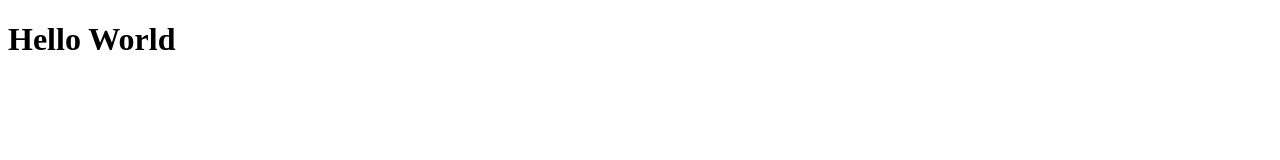
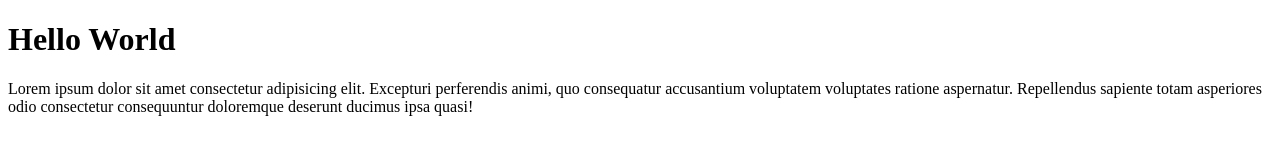
Before and after one commit to HDevopsEngginer/master-git, a plain HTML site: page index.html in a window 1280 px wide. Drawn offline with Linux system fonts and the light colour scheme.

Commit message:
menambahkan paragraph

```diff
--- a/index.html
+++ b/index.html
@@ -7,5 +7,6 @@
 </head>
 <body>
     <h1>Hello World</h1>
+    <p>Lorem ipsum dolor sit amet consectetur adipisicing elit. Excepturi perferendis animi, quo consequatur accusantium voluptatem voluptates ratione aspernatur. Repellendus sapiente totam asperiores odio consectetur consequuntur doloremque deserunt ducimus ipsa quasi!</p>
 </body>
 </html>
```
